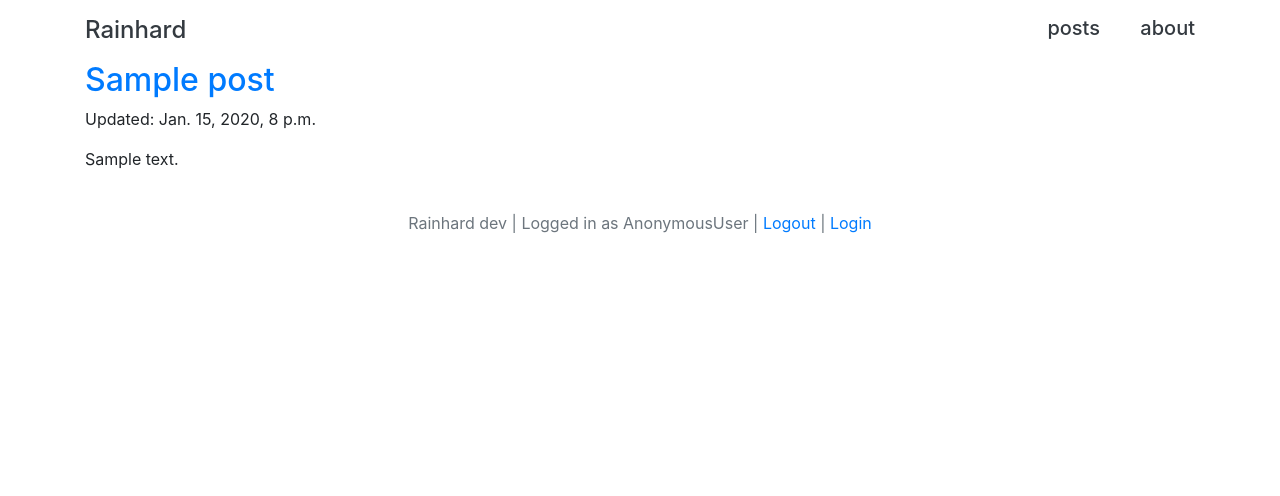
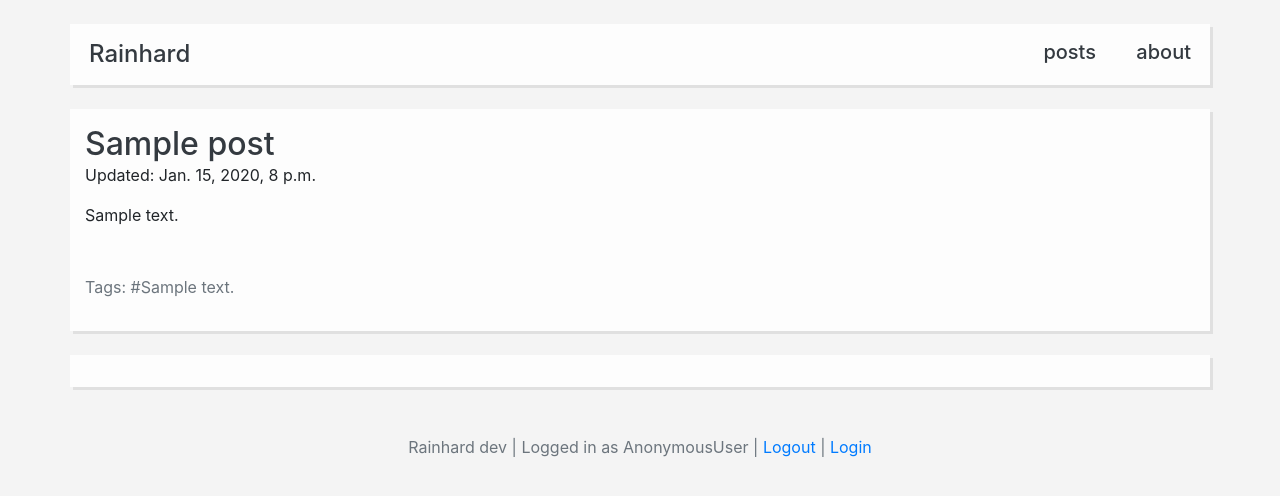
Before and after one commit to benjamin-croker/rainhard, a Django app: page / in a window 1280 px wide. Shown: the top 496 px of the page. Run offline with Django 3.2, Linux system fonts and the light colour scheme; tables that the repository leaves empty hold one stand-in row (values such as "Sample post"); some libraries are stand-ins or nearby versions.

Commit message:
Improve styling. Some minor template improvements

```diff
--- a/blog/static/blog/blog.css
+++ b/blog/static/blog/blog.css
@@ -1,5 +1,29 @@
+.shaded {
+  background-color: #fdfdfd;
+  box-shadow: 3px 3px #e0e0e0;
+}
+
+.background {
+  background-color:#f4f4f4;
+}
+
 .navlink {
-  text-decoration: none !important
+  text-decoration: none !important;
+}
+
+.navlink:hover {
+  color: #fdfdfd;
+  background-color: #373b3f;
+}
+
+.nounderline {
+  text-decoration: none !important;
+  color: #6c757d
+}
+
+.nounderline:hover {
+  text-decoration: none !important;
+  color: #373b3f;
 }
 
 img {
--- a/blog/templates/blog/base.html
+++ b/blog/templates/blog/base.html
@@ -12,7 +12,7 @@
     <link rel="stylesheet" type="text/css" href="{% static 'blog/blog.css' %}">
   </head>
 
-  <body>
+  <body class="background">
     <div class="container">
 
       {% block body %}
--- a/blog/templates/blog/base_header.html
+++ b/blog/templates/blog/base_header.html
@@ -1,11 +1,13 @@
-<div class="row py-3">
+<br>
+<div class="row py-3 shaded">
   <div class="col-sm">
-    <a href="{% url 'blog:index' %}" class="h4 navlink text-dark">Rainhard</a>
+    <a href="{% url 'blog:index' %}" class="h4 p-1 text-dark nounderline">Rainhard</a>
   </div>
   <div class="col-sm-1 text-right">
-    <a href="{% url 'blog:posts' %}" class="h5 navlink text-dark">posts</a>
+    <a href="{% url 'blog:posts' %}" class="h5 p-1 text-dark nounderline">posts</a>
   </div>
   <div class="col-sm-1 text-right">
-    <a href="{% url 'blog:about' %}" class="h5 navlink text-dark">about</a>
+    <a href="{% url 'blog:about' %}" class="h5 p-1 text-dark nounderline">about</a>
   </div>
 </div>
+<br>
--- a/blog/templates/blog/post.html
+++ b/blog/templates/blog/post.html
@@ -3,33 +3,49 @@
 
 {% block body %}
 {% include "blog/base_header.html" %}
-<h2>
-  <a href="{% url 'blog:post' post.id %}">{{ post.title }}</a>
-</h2>
+
+{% if post %}
+<div class="row py-3 shaded">
+  <div class="col-sm-12">
+    <a href="{% url 'blog:post' post.id %}" class="nounderline text-dark h2">{{ post.title }}</a>
     <p>Updated: {{ post.updated }}</p>
     <p>{{ post.cleaned_html | safe }}</p>
+  </div>
+</div>
 
+<div class="row py-3 shaded">
+  <div class="col-sm-12">
     <p class="text-muted">
+      {% if post.tags %}
         Tags:
         {% for tag in post.tags %}
           {{ tag }}
         {% endfor %}
+      {% endif %}
     </p>
+  </div>
+</div>
 
-<hr>
-<div class="row">
-  <div class="col-sm-2">
+<br>
+
+<div class="row py-3 shaded">
+  <div class="col-sm-4">
     {% if post.next_post %}
-    <a href="{% url 'blog:post' post.next_post.id %}">← {{ post.next_post.title}}</a>
+    <a href="{% url 'blog:post' post.next_post.id %}" class="nounderline">
+      ← {{ post.next_post.title}}
+    </a>
     {% endif %}
   </div>
-  <div class="col-sm-8"></div>
-  <div class="col-sm-2 text-right">
+  <div class="col-sm-4"></div>
+  <div class="col-sm-4 text-right">
     {% if post.prev_post %}
-    <a href="{% url 'blog:post' post.prev_post.id %}">{{ post.prev_post.title}} →</a>
+    <a href="{% url 'blog:post' post.prev_post.id %}" class="nounderline">
+      {{ post.prev_post.title}} →
+    </a>
     {% endif %}
   </div>
 </div>
-<hr>
 
+<br>
+{% endif %}
 {% endblock %}
--- a/blog/views.py
+++ b/blog/views.py
@@ -10,10 +10,16 @@ from blog.models import Post, Tag, PostTag
 
 
 def index(request):
-    recent_posts = Post.objects.order_by('-pub_datetime')[:2]
+    # shows the most recent post
+    recent_posts = Post.objects.order_by('-pub_datetime')[:1]
 
-    template = 'blog/index.html'
-    context = {'recent_posts': recent_posts}
+    if(len(recent_posts) >= 1):
+        post = recent_posts[0]
+    else:
+        post = None
+
+    template = 'blog/post.html'
+    context = {'post': post}
 
     return render(request, template, context)
 
@@ -29,8 +35,8 @@ def posts(request):
 
 
 def post(request, post_id):
-    post = Post.objects.get(pk=int(post_id))
-    # need to clean the post text as it will be rendered as HTML
+    post = get_object_or_404(Post, pk=int(post_id))
+
     template = 'blog/post.html'
     context = {'post': post}
 
```
Also changed, not shown: blog/templates/blog/about.html (+9 -5 lines), README.md. Lines whose indentation alone changed are shown as unchanged.
